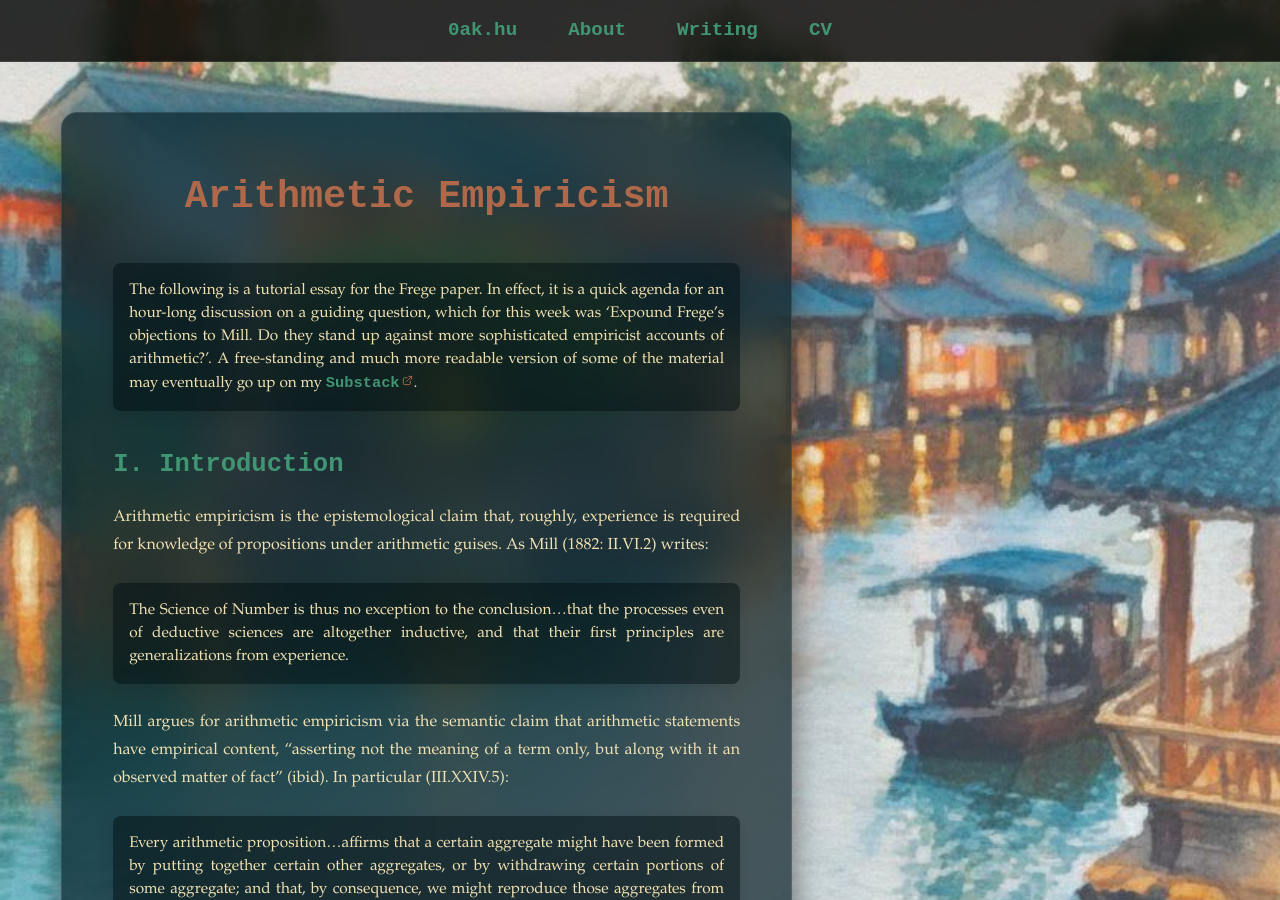
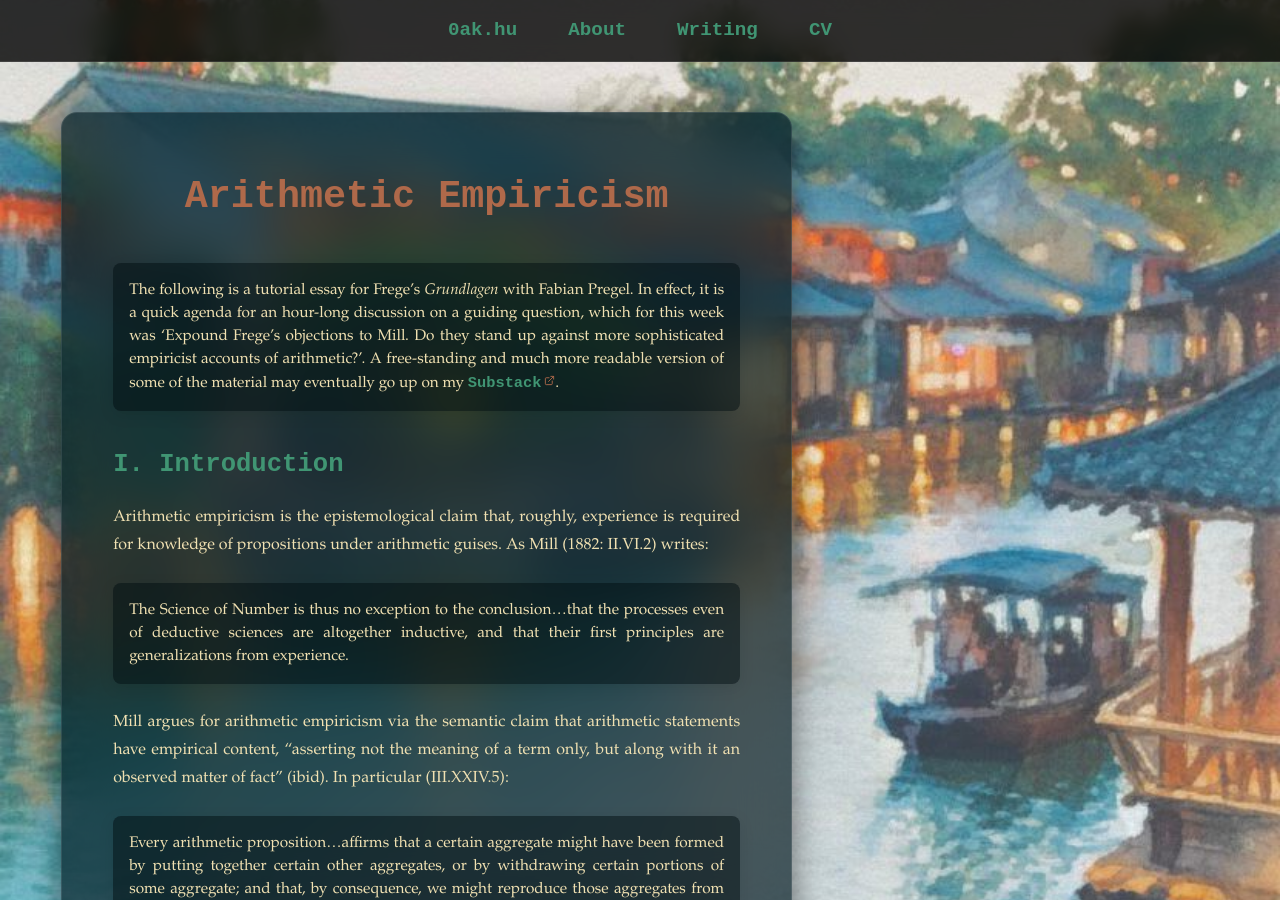
Before and after one commit to oak-hu/oak-hu.github.io, a Jekyll site: the page built from writing/arithmetic-empiricism.md, in a window 1280 px wide and 900 px high. Built offline with Jekyll 4.4.1, drawn with Linux system fonts in a browser that asks for light colours; some web fonts are replaced.

Commit message:
Update arithmetic-empiricism.md

```diff
--- a/writing/arithmetic-empiricism.md
+++ b/writing/arithmetic-empiricism.md
@@ -7,7 +7,7 @@
 
 # Arithmetic Empiricism
 
-> The following is a tutorial essay for the Frege paper. In effect, it is a quick agenda for an hour-long discussion on a guiding question, which for this week was ‘Expound Frege's objections to Mill. Do they stand up against more sophisticated empiricist accounts of arithmetic?’. A free-standing and much more readable version of some of the material may eventually go up on my [Substack](https://offhandquibbles.substack.com).
+> The following is a tutorial essay for Frege's _Grundlagen_ with Fabian Pregel. In effect, it is a quick agenda for an hour-long discussion on a guiding question, which for this week was ‘Expound Frege's objections to Mill. Do they stand up against more sophisticated empiricist accounts of arithmetic?’. A free-standing and much more readable version of some of the material may eventually go up on my [Substack](https://offhandquibbles.substack.com).
 
 ## I. Introduction
 
```
